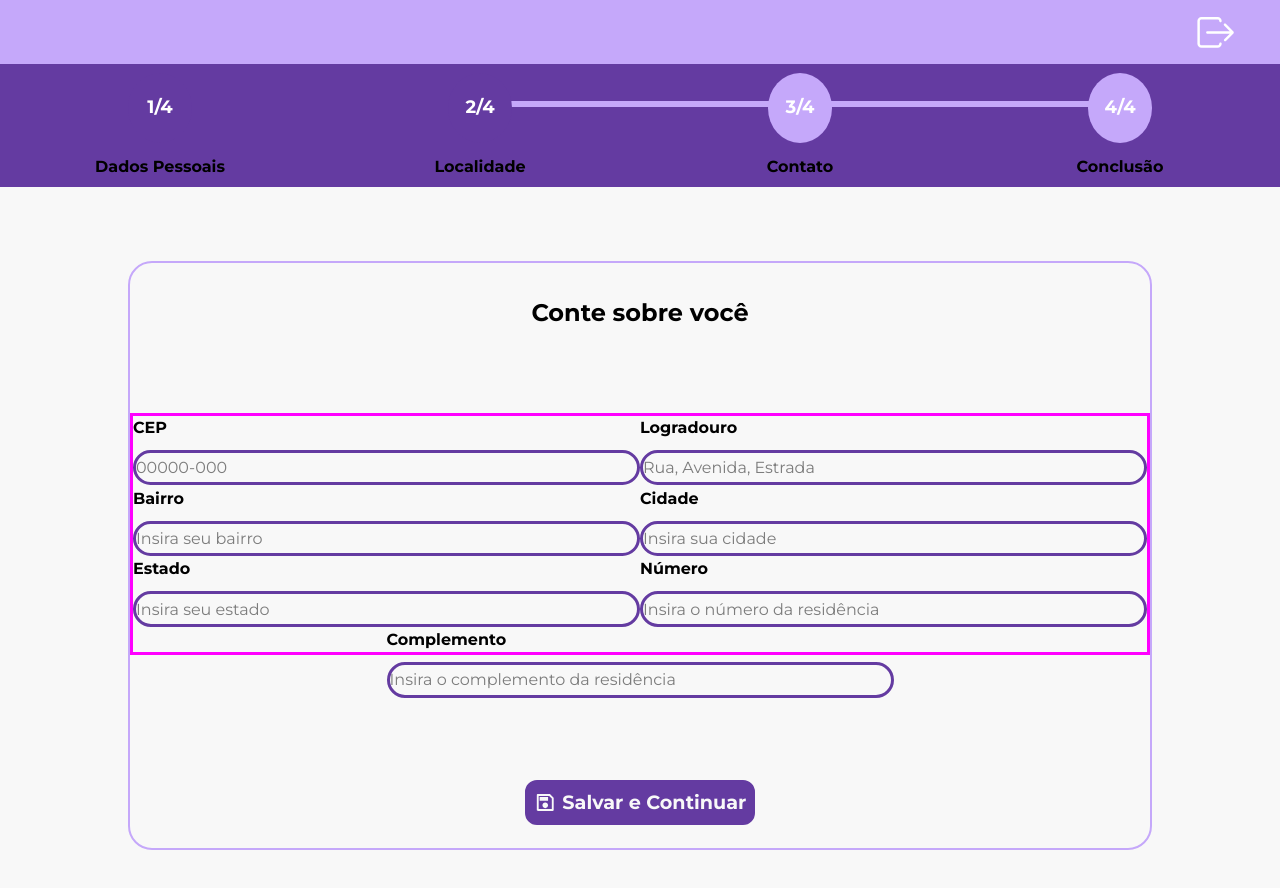
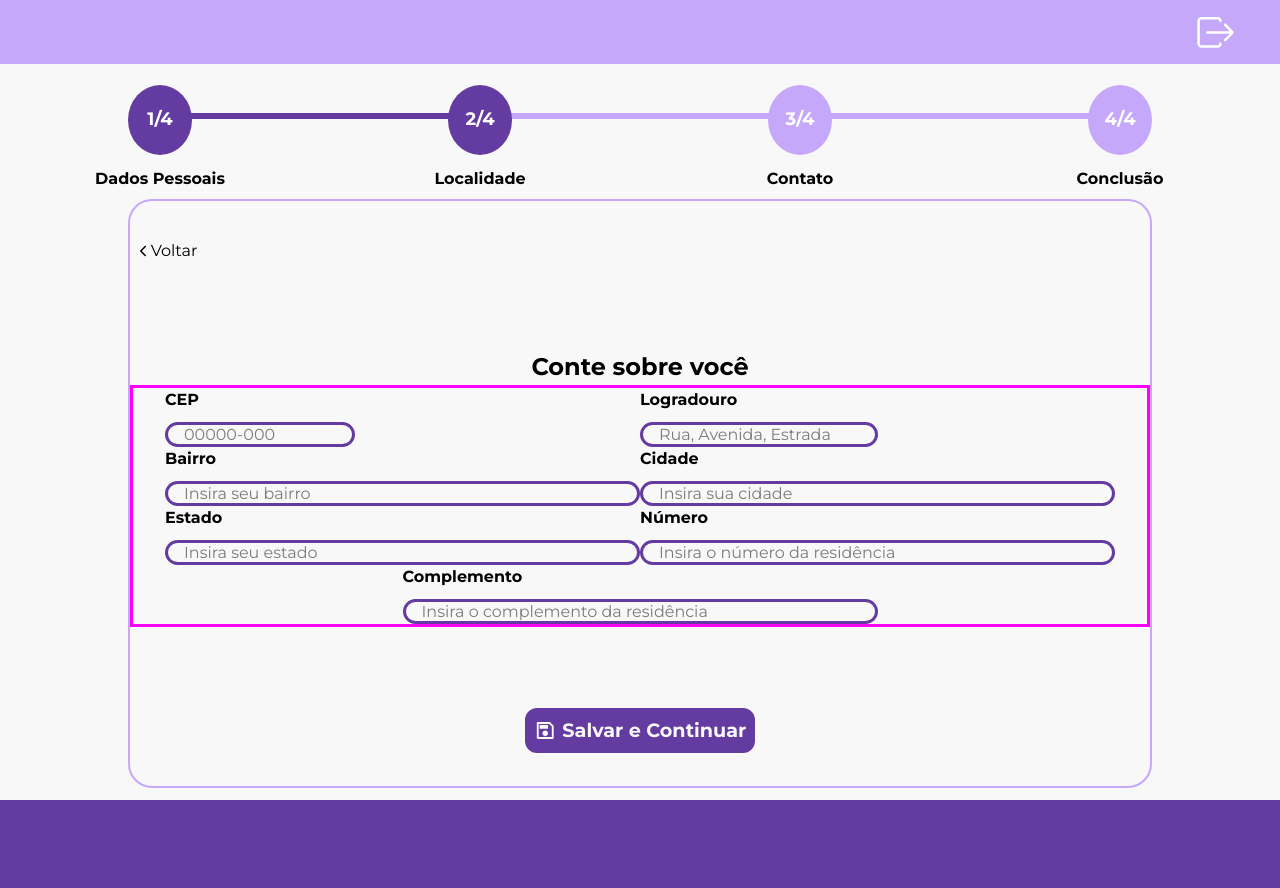
Before and after one commit to CodeSensor-PI/web-psi-rizerio, a React (Vite) app: page /forms/localidade in a window 1280 px wide. Shown: the top 888 px of the page. After the commit the page ends 800 px from the top, so only its background shows below. Built offline with nearby package versions, Linux system fonts and the light colour scheme.

Commit message:
fix: alteracao de tamanho de width e inclusao de botao de voltar

```diff
--- a/src/components/inputs/InputComponent.jsx
+++ b/src/components/inputs/InputComponent.jsx
@@ -5,10 +5,10 @@ function InputComponent(props) {
         <div className={styles.input_container}>
             <label className='font-bold'>{props.label}</label>
             <input
+                className={props.width}
                 type={props.type}
                 onChange={props.onChange}
                 placeholder={props.placeholder}
-                width={props.width}
             />
         </div>
     );
--- a/src/components/inputs/input.module.css
+++ b/src/components/inputs/input.module.css
@@ -13,5 +13,5 @@ input {
     border-radius: 20px;
     background-color: var(--TrueWhitePsi);
     height: 50%;
-    width: 100%;
+    padding-left: 1em;
 }
--- a/src/components/main/main.module.css
+++ b/src/components/main/main.module.css
@@ -2,13 +2,13 @@
 
 .main_component {
     display: flex;
-    justify-content: start;
+    justify-content: space-around;
     flex-direction: column;
     width: 80%;
     height: 80%;
     border: var(--LightPurplePsi) solid 2px;
     border-radius: 24px;
-    gap: 30%;
+    gap: 1em;
 }
 
 .seta_voltar {
@@ -16,9 +16,9 @@
     justify-content: start;
     align-items: center;
     flex-direction: row;
-    padding: 2%;
+    padding: 0.3em;
     width: 10%;
-    height: 5%;
+    height: fit-content;
     transition: 0.3s ease-in-out;
 }
 
@@ -33,7 +33,6 @@
     align-items: center;
     flex-direction: column;
     width: 100%;
-    height: 100%;
 }
 
 .div_botao {
--- a/src/components/titulo/titulo.module.css
+++ b/src/components/titulo/titulo.module.css
@@ -5,7 +5,7 @@
     text-align: center;
     flex-direction: column;
     width: 100%;
-    height: 100px;
+    height: fit-content;
 }
 
 .titulo {
--- a/src/pages/sessao/formularioCadastro/step2/Localidade.jsx
+++ b/src/pages/sessao/formularioCadastro/step2/Localidade.jsx
@@ -8,17 +8,19 @@ const Localidade = () => {
     return (
         <>
             <HeaderDash showSettingsIcon={false} />
+            <section className={styles.localidade}>
             <StepComponent stepAtual={2} />
-            <section className={styles.localidade}>
-                <MainComponent caminhoTela={"/forms/contato"}>
+                <MainComponent caminhoTela={"/forms/contato"} showBackItem={true}>
                     <div className={styles.inputs_content_localidade}>
                         <Input
+                            width="w-[40%]"
                             label="CEP"
                             type="number"
                             onChange={(e) => console.log(e.target.value)}
                             placeholder="00000-000"
                         />
                         <Input
+                            width="w-[50%]"
                             label="Logradouro"
                             type="text"
                             onChange={(e) => console.log(e.target.value)}
--- a/src/pages/sessao/formularioCadastro/step2/localidade.module.css
+++ b/src/pages/sessao/formularioCadastro/step2/localidade.module.css
@@ -2,6 +2,7 @@
 
 .localidade {
     display: flex;
+    flex-direction: column;
     justify-content: center;
     align-items: center;
     width: 100%;
@@ -15,6 +16,6 @@
     justify-content: space-around;
     flex-direction: row;
     flex-wrap: wrap;
-    width: 100%;
-
+    height: 50%;
+    padding: 0em 2em;
 }
```
